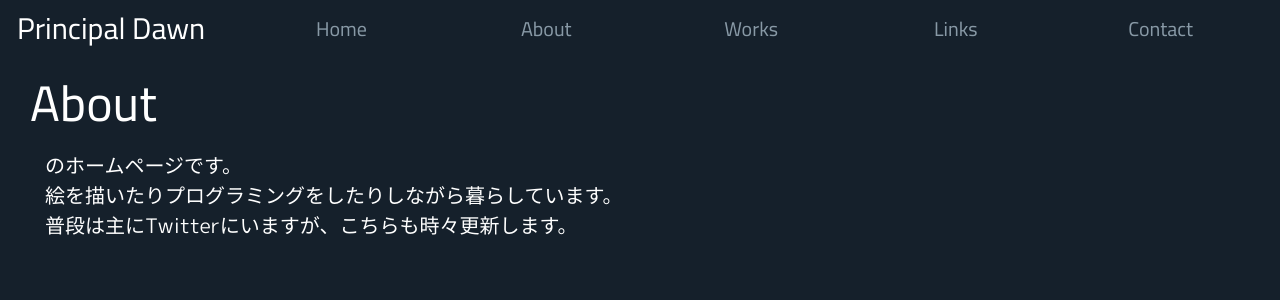
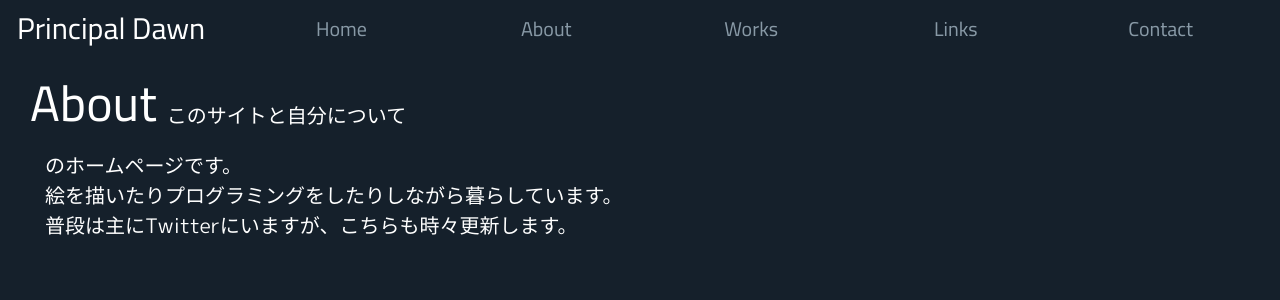
Before and after one commit to maakunn89/work_project_public, a React (Create React App) app: page /about in a window 1280 px wide. Shown: the top 300 px of the page. Built offline with nearby package versions, Linux system fonts and the light colour scheme.

Commit message:
タイトルごとの解説を追加

```diff
--- a/src/App.css
+++ b/src/App.css
@@ -32,6 +32,15 @@
   font-family: 'Cairo', sans-serif;
   font-size: 50px;
   animation: page_title 0.75s 1;
+  display: flex;
+}
+
+.title_description {
+  font-family: 'M PLUS 1p', sans-serif;
+  font-size: 20px;
+  display: flex;
+  align-items: flex-end;
+  margin-left: 10px;
 }
 
 @keyframes page_title {
--- a/src/blog/tsx/About.tsx
+++ b/src/blog/tsx/About.tsx
@@ -4,7 +4,10 @@ import '../css/About.css'
 const About = () => {
   return (
     <div className="content_wrapper">
-      <div className="page_title">About</div>
+      <div className="page_title">
+        About
+        <p className="title_description">このサイトと自分について</p>
+      </div>
       <div className="contents text">
         <div>のホームページです。</div>
         <div>絵を描いたりプログラミングをしたりしながら暮らしています。</div>
--- a/src/blog/tsx/Contact.tsx
+++ b/src/blog/tsx/Contact.tsx
@@ -55,7 +55,10 @@ const Contact = () => {
 
   return (
     <div className="content_wrapper">
-      <div className="page_title">Contact</div>
+      <div className="page_title">
+        Contact
+        <p className="title_description">ご連絡はこちら</p>
+      </div>
       <div className="contents">
         <p className="text">
           お仕事や各種お問い合わせは、以下のフォームよりお願いいたします。
--- a/src/blog/tsx/Links.tsx
+++ b/src/blog/tsx/Links.tsx
@@ -4,7 +4,10 @@ import '../css/Links.css'
 const Links = () => {
   return (
     <div className="content_wrapper">
-      <div className="page_title">Links</div>
+      <div className="page_title">
+        Links
+        <p className="title_description">他の活動場所</p>
+      </div>
       <div className="contents text">
         <div>のホームページです。</div>
         <div>絵を描いたりプログラミングをしたりしながら暮らしています。</div>
--- a/src/blog/tsx/Notfound.tsx
+++ b/src/blog/tsx/Notfound.tsx
@@ -5,9 +5,11 @@ import '../css/Works.css'
 const Notfound = () => {
   return (
     <div className="content_wrapper">
-      <div className="page_title">Not found</div>
-      <div className="text">
-        <div>ページが見つかりませんでした。</div>
+      <div className="page_title">
+        Not found
+        <p className="title_description">ページが見つかりませんでした</p>
+      </div>
+      <div className="contents text">
         <div>お手数ですが、URLをお確かめの上再度アクセスするか、</div>
         <div>
           <Link to="/" className="link">
--- a/src/blog/tsx/Works.tsx
+++ b/src/blog/tsx/Works.tsx
@@ -4,7 +4,10 @@ import '../css/Works.css'
 const Works = () => {
   return (
     <div className="content_wrapper">
-      <div className="page_title">Works</div>
+      <div className="page_title">
+        Works
+        <p className="title_description">作品やお仕事など</p>
+      </div>
       <div className="contents text">
         <div>のホームページです。</div>
         <div>絵を描いたりプログラミングをしたりしながら暮らしています。</div>
```
